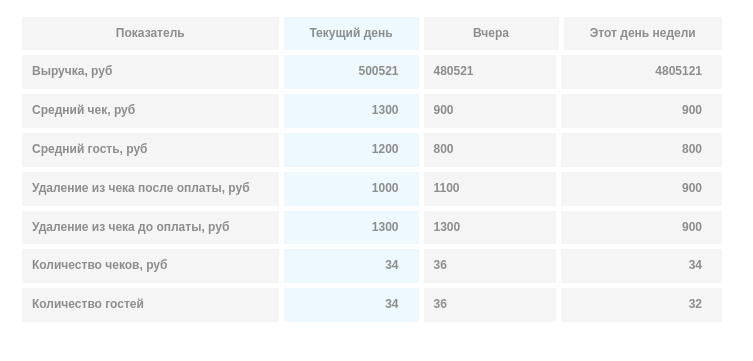
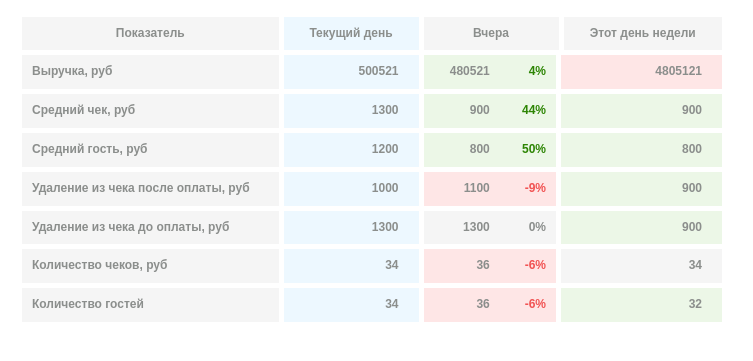
Before and after one commit to beloara/layout-page, a plain HTML site: page index.html in a window 1280 px wide. Shown: the part 47-408 px from the top of the page, without its empty margins (268-1021 px from the left). Drawn offline with nearby package versions, Linux system fonts and the light colour scheme.

Commit message:
add project carts

```diff
--- a/css/styles.css
+++ b/css/styles.css
@@ -86,12 +86,28 @@ tbody .row:not(.row__compose){
   background-color: #e3e3e3;
 }
 
-.yesterday__percent {
-  text-align: right;
-}
+
 .yesterday {
   display: flex;
   justify-content: space-between;
+}
+
+.yesterday__value {
+  width: 50%;
+  text-align: right;
+}
+
+.table .yesterday--green {
+  background-color: #ECF7E7;
+}
+.yesterday--green .yesterday__percent{
+  color:#2d8504;
+}
+.table .yesterday--red {
+  background-color: #FEE6E6;
+}
+.yesterday--red .yesterday__percent{
+  color:#f15353;
 }
 
 .current-day,
@@ -106,6 +122,8 @@ tbody .row:not(.row__compose){
 
 .row-chart td{
   height: 300px;
+  padding-top: 20px;
+  padding-bottom: 20px;
 }
 
 .row-chart {
--- a/index.html
+++ b/index.html
@@ -11,8 +11,6 @@
 
 <body>
   <div id="income-app"></div>
-  <div id="container"></div>
-  <div id="container2"></div>
   <script src="https://code.highcharts.com/highcharts.js"></script>
 
   <script src="js/scripts.js" defer></script>
--- a/js/scripts.js
+++ b/js/scripts.js
@@ -1,7 +1,8 @@
 (function () {
-  let weekdays = ['Воскресенье', 'Понедельник', 'Вторник', 'Среда', 'Четверг', 'Пятница', 'Суббота'];
-  let indicatorsIncome = [
 
+  const weekdays = ['Воскресенье', 'Понедельник', 'Вторник', 'Среда', 'Четверг', 'Пятница', 'Суббота'];
+
+  const indicatorsIncome = [
     {
       id: 1,
       title: 'Выручка, руб',
@@ -75,6 +76,7 @@
       dayOfWeek: 32
     }
   ];
+
   let chartsData = [
     {
       id: 1,
@@ -116,17 +118,14 @@
       id: 10,
       data: [43934, 48656, 65165, 81827, 112143, 142383, 171533]
     },
-    ];
+  ];
 
-  let createNewElement = function (tag, classes, content) {
-    let element = document.createElement(tag);
-
+  const createNewElement = function (tag, classes, content) {
+    const element = document.createElement(tag);
     if (classes) {
       for (let classOfElement of classes) {
-
         element.classList.add(classOfElement);
       }
-
     }
     if (content) {
       element.textContent = content;
@@ -134,17 +133,15 @@
     return element;
   }
 
-  let createAppTitle = function (title) {
-    let appTitle = createNewElement('h1', '', title);
+  const createAppTitle = function (title) {
+    const appTitle = createNewElement('h1', '', title);
     return appTitle;
   };
 
-
-  let createTable = function () {
-
-    let table = createNewElement('table');
-    let tbody = createNewElement('tbody');
-    let headerTable = createThead(['Показатель', 'Текущий день', 'Вчера', 'Этот день недели']);
+  const createTable = function () {
+    const table = createNewElement('table');
+    const tbody = createNewElement('tbody');
+    const headerTable = createThead();
 
     table.append(headerTable);
     table.append(tbody);
@@ -152,9 +149,11 @@
 
     return table;
   }
-  let createThead = function (headers) {
-    let headerTable = createNewElement('thead');
-    let headerLine = createNewElement('tr');
+
+  let createThead = function () {
+    const headers = ['Показатель', 'Текущий день', 'Вчера', 'Этот день недели'];
+    const headerTable = createNewElement('thead');
+    const headerLine = createNewElement('tr');
 
     for (let i = 0; i < headers.length; i++) {
       let element = createNewElement('th', '', headers[i]);
@@ -167,12 +166,33 @@
   }
 
   let createItem = function (indicators, compose) {
-    let item = createNewElement('tr', ['table__row', 'row']);
+    const item = createNewElement('tr', ['table__row', 'row']);
 
-    let title = createNewElement('td', ['row__col', 'row-title'], indicators.title);
-    let currentDay = createNewElement('td', ['row__col', 'current-day'], indicators.currentDay);
-    let yesterday = createNewElement('td', ['row__col', 'yesterday'], indicators.yesterday);
-    let dayOfWeek = createNewElement('td', ['row__col', 'day-of-week'], indicators.dayOfWeek);
+    const title = createNewElement('td', ['row__col', 'row-title'], indicators.title);
+    const currentDay = createNewElement('td', ['row__col', 'current-day'], indicators.currentDay);
+    const dayOfWeek = createNewElement('td', ['row__col', 'day-of-week'], indicators.dayOfWeek);
+
+    const yesterday = createNewElement('td', ['row__col', 'yesterday']);
+    const yesterdayValue = createNewElement('span', ['yesterday__value'], indicators.yesterday);
+
+    const yesterdayPercentNum = Math.round(indicators.currentDay * 100 / indicators.yesterday - 100);
+
+    const yesterdayPercent = createNewElement('span', ['yesterday__percent'], yesterdayPercentNum + '%');
+
+    if (yesterdayPercentNum > 0) {
+      yesterday.classList.add('yesterday--green');
+    } else if (yesterdayPercentNum < 0) {
+      yesterday.classList.add('yesterday--red');
+    }
+
+    yesterday.append(yesterdayValue);
+    yesterday.append(yesterdayPercent);
+
+    if (indicators.currentDay > indicators.dayOfWeek) {
+      dayOfWeek.classList.add('yesterday--green');
+    } else if (indicators.currentDay < indicators.dayOfWeek) {
+      dayOfWeek.classList.add('yesterday--red');
+    }
 
     if (compose) {
       item.classList.add('compose', 'hide');
@@ -187,24 +207,21 @@
     return item;
   };
 
-  openCompose = function (item) {
-
+  const openCompose = function (item) {
     let current = item.nextElementSibling;
 
     if (!current) return;
     while (current.classList.contains('compose')) {
-      console.log(current.classList)
       current.classList.toggle('hide');
       current = current.nextElementSibling;
     }
 
   };
 
-  let openCloseChart = function (e, item, properties) {
-    let chartExist = document.querySelector('#chart-' + properties.id);
+  const openCloseChart = function (e, item, properties) {
+    const chartExist = document.querySelector('#chart-' + properties.id);
 
     if (chartExist) {
-      console.log(chartExist.classList);
       const rowChart = chartExist.closest('.row-chart');
       rowChart.classList.toggle('opened-chart');
       openCompose(rowChart);
@@ -212,8 +229,8 @@
     }
 
     openCompose(item);
-    let itemChart = createNewElement('tr', ['table__row', 'row', 'row-chart']);
-    let itemColChart = createNewElement('td');
+    const itemChart = createNewElement('tr', ['table__row', 'row', 'row-chart']);
+    const itemColChart = createNewElement('td');
 
     itemColChart.colSpan = 4;
     itemColChart.id = 'chart-' + properties.id;
@@ -227,15 +244,15 @@
   };
 
 
-  let getWeekDays = function() {
-    let date = new Date();
-    let current = date.getDay();
-    let listDays = weekdays.slice(0, current + 1);
-    let listDays2 = weekdays.slice(current + 1, 7);
+  const getWeekDays = function () {
+    const date = new Date();
+    const current = date.getDay();
+    const listDays = weekdays.slice(0, current + 1);
+    const listDays2 = weekdays.slice(current + 1, 7);
 
-    let arrResult = listDays2.concat(listDays);
+    const daysResult = listDays2.concat(listDays);
 
-    return arrResult;
+    return daysResult;
   }
 
   let drawChart = function (properties) {
@@ -243,7 +260,6 @@
     let points = [];
     for (let element of chartsData) {
       if (element.id === properties.id) {
-        console.log(element.data);
         points = element.data;
         break;
       }
@@ -251,31 +267,28 @@
 
     let container = 'chart-' + properties.id;
 
-
     Highcharts.chart(container, {
-
+      title: {
+        text: ''
+      },
       legend: {
         enabled: false
       },
-
       yAxis: {
         title: {
           text: properties.title
         },
       },
-
       xAxis: {
         title: {
           text: 'Дни недели'
         },
         categories: getWeekDays()
       },
-
-
       series: [{
-        data: points
+        data: points,
+        color: 'green'
       }],
-
       responsive: {
         rules: [{
           condition: {
@@ -294,14 +307,14 @@
   }
 
   document.addEventListener('DOMContentLoaded', function () {
-    let container = document.getElementById('income-app');
+    const container = document.getElementById('income-app');
 
-    let appTitle = createAppTitle('Показатели прибыли');
+    const appTitle = createAppTitle('Показатели прибыли');
     container.append(appTitle);
 
-    let table = createTable();
+    const table = createTable();
 
-    let tbody = table.querySelector('tbody');
+    const tbody = table.querySelector('tbody');
 
     for (let i = 0; i < indicatorsIncome.length; i++) {
       let itemLine = createItem(indicatorsIncome[i]);
@@ -316,11 +329,6 @@
       }
     }
     container.append(table);
-
-    // console.log(Highcharts);
-
-
-
   });
 
 })();
```
